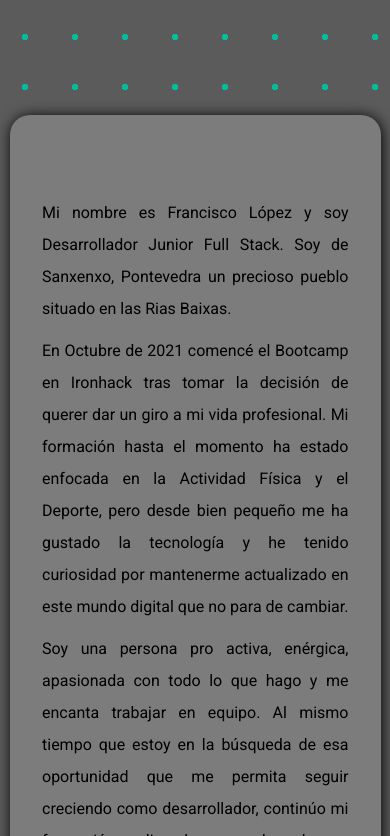
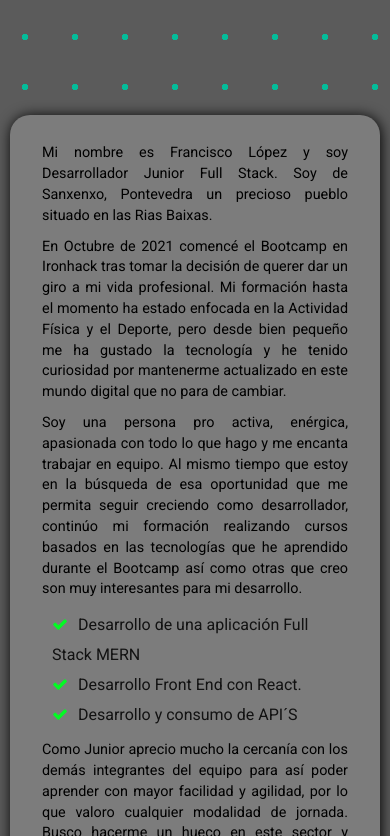
Before and after one commit to Fran-Lopez-Laperal/portfolio-2023, a React (Create React App) app: page /#/ in a window 390 px wide. Shown: the part 3388-4224 px from the top of the page. Built offline with nearby package versions, Linux system fonts and the light colour scheme.

Commit message:
responsive movil about me component

```diff
--- a/src/components/AboutMe/AboutMe.css
+++ b/src/components/AboutMe/AboutMe.css
@@ -36,8 +36,9 @@
 
 @media(max-width:1024px){
     .section-me{
-        width: 95%;
-        margin: 0px 0px 0px 10px;
+        margin: auto;
+        width: 370px;
+        height: 800px;
     }
 }
 
@@ -48,13 +49,7 @@
 
 }
 
-@media(max-width:1024px){
-    .section-me-check{
-        margin-bottom: 15px;
-        margin-top: 15px;
-        margin-left: 0;
-    }
-}
+
 
 .section-me-check p{
     color: #121212;
@@ -78,6 +73,18 @@
     margin-top: 10px;
     text-align: justify;
 }
+
+@media(max-width:1024px){
+    .section-me-text{
+
+        font-size: 0.9rem;
+        line-height: 1.3rem;
+        margin-bottom: 10px;
+
+        text-align: justify;
+    }
+}
+
 
 .letters-about-section{
     color: black;
```
